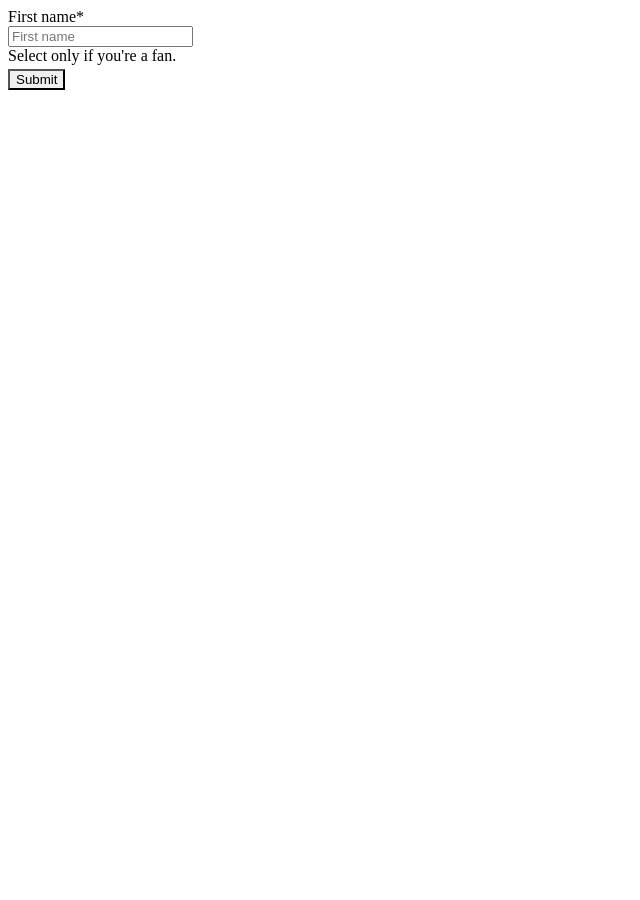
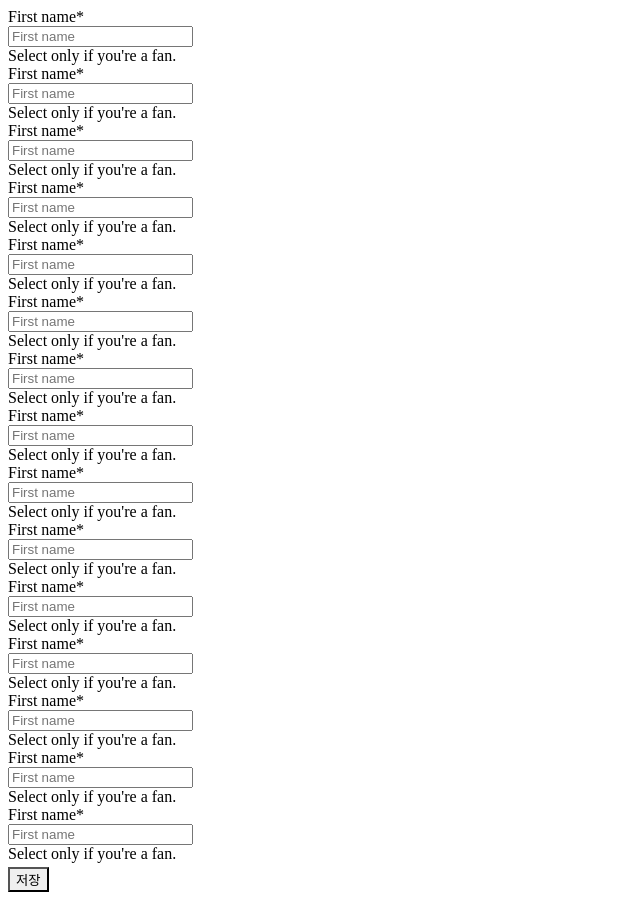
Before and after one commit to Songchanheum/portfolio, a Next.js app in the folder frontend/: page /Adder in a window 1280 px wide. Shown: the whole page, without its empty margins (0-640 px from the left). Before the commit the page ends 800 px from the top, so only its background shows below. Built offline with nearby package versions, Linux system fonts and the light colour scheme.

Commit message:
form 추가 진행중

```diff
--- a/frontend/src/pages/Adder.tsx
+++ b/frontend/src/pages/Adder.tsx
@@ -16,13 +16,56 @@ function Adder(props:any) {
             <FormLabel>First name</FormLabel>
             <Input placeholder="First name" />
             <FormHelperText>Select only if you're a fan.</FormHelperText>
+            <FormLabel>First name</FormLabel>
+            <Input placeholder="First name" />
+            <FormHelperText>Select only if you're a fan.</FormHelperText>
+            <FormLabel>First name</FormLabel>
+            <Input placeholder="First name" />
+            <FormHelperText>Select only if you're a fan.</FormHelperText>
+            <FormLabel>First name</FormLabel>
+            <Input placeholder="First name" />
+            <FormHelperText>Select only if you're a fan.</FormHelperText>
+            <FormLabel>First name</FormLabel>
+            <Input placeholder="First name" />
+            <FormHelperText>Select only if you're a fan.</FormHelperText>
+            <FormLabel>First name</FormLabel>
+            <Input placeholder="First name" />
+            <FormHelperText>Select only if you're a fan.</FormHelperText>
+            <FormLabel>First name</FormLabel>
+            <Input placeholder="First name" />
+            <FormHelperText>Select only if you're a fan.</FormHelperText>
+            <FormLabel>First name</FormLabel>
+            <Input placeholder="First name" />
+            <FormHelperText>Select only if you're a fan.</FormHelperText>
+            <FormLabel>First name</FormLabel>
+            <Input placeholder="First name" />
+            <FormHelperText>Select only if you're a fan.</FormHelperText>
+            <FormLabel>First name</FormLabel>
+            <Input placeholder="First name" />
+            <FormHelperText>Select only if you're a fan.</FormHelperText>
+            <FormLabel>First name</FormLabel>
+            <Input placeholder="First name" />
+            <FormHelperText>Select only if you're a fan.</FormHelperText>
+            <FormLabel>First name</FormLabel>
+            <Input placeholder="First name" />
+            <FormHelperText>Select only if you're a fan.</FormHelperText>
+            <FormLabel>First name</FormLabel>
+            <Input placeholder="First name" />
+            <FormHelperText>Select only if you're a fan.</FormHelperText>
+            <FormLabel>First name</FormLabel>
+            <Input placeholder="First name" />
+            <FormHelperText>Select only if you're a fan.</FormHelperText>
+            <FormLabel>First name</FormLabel>
+            <Input placeholder="First name" />
+            <FormHelperText>Select only if you're a fan.</FormHelperText>
+
         </FormControl>
         <Button
             mt={4}
             colorScheme="teal"
             isLoading={props.isSubmitting}
             type="submit">
-            Submit
+            저장
         </Button>
     </>
   )
```
